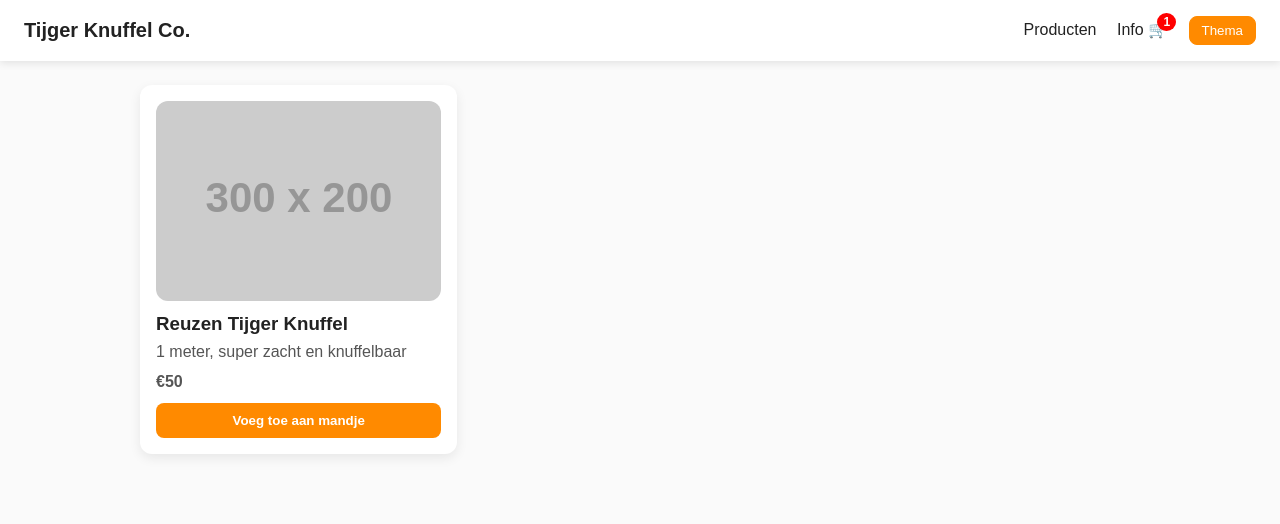
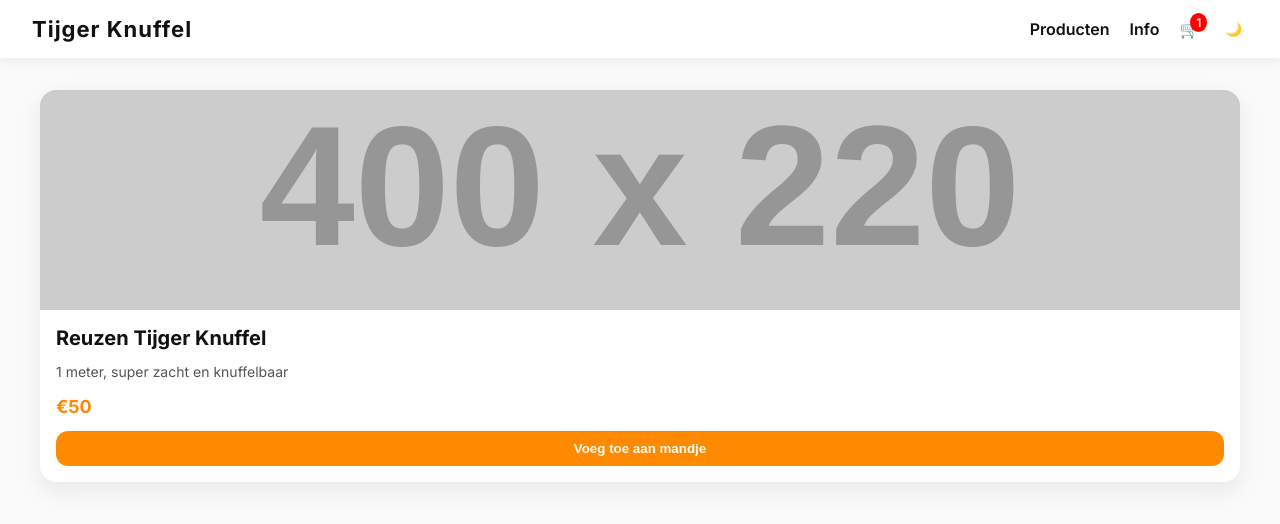
Before and after one commit to finn07-creator/Website-test-, a plain HTML site: page index.html in a window 1280 px wide. Both pictures are taken after a click on the button "Voeg toe aan mandje". Drawn offline with Linux system fonts and the light colour scheme; placeholder pictures from the web are drawn by us.

Commit message:
Update index.html

```diff
--- a/index.html
+++ b/index.html
@@ -4,18 +4,22 @@
 <meta charset="UTF-8">
 <meta name="viewport" content="width=device-width, initial-scale=1.0">
 <title>Tijger Knuffel Shop</title>
+<link href="https://fonts.googleapis.com/css2?family=Inter:wght@400;600;700&display=swap" rel="stylesheet">
 <style>
 :root {
+    --accent: #ff8a00;
     --bg-light: #fafafa;
-        --bg-dark: #1e1e1e;
-        --text-light: #222;
+    --bg-dark: #1a1a1a;
+    --card-light: #fff;
+    --card-dark: #222;
+    --text-light: #111;
     --text-dark: #f0f0f0;
-        --accent: #ff8a00;
+    --shadow: rgba(0,0,0,0.08);
 }
 
 body {
-        margin: 0;
-        font-family: Arial, sans-serif;
+    margin:0;
+    font-family: 'Inter', sans-serif;
     background: var(--bg-light);
     color: var(--text-light);
     transition: background 0.3s, color 0.3s;
@@ -23,201 +27,274 @@
 
 header {
     position: sticky;
-        top: 0;
-        display: flex;
+    top:0;
+    background: var(--card-light);
+    display:flex;
     justify-content: space-between;
-        align-items: center;
-        padding: 16px 24px;
-        background: #fff;
-        box-shadow: 0 2px 8px rgba(0,0,0,0.1);
-        z-index: 1000;
+    align-items:center;
+    padding:16px 32px;
+    box-shadow: 0 2px 12px var(--shadow);
+    z-index:1000;
 }
 
-    .logo {
-        font-weight: bold;
-        font-size: 20px;
+header .logo {
+    font-weight: 700;
+    font-size: 22px;
+    letter-spacing:1px;
 }
 
-    nav a {
-        margin-left: 16px;
-        text-decoration: none;
-        color: var(--text-light);
-        font-weight: 500;
+header nav {
+    display:flex;
+    align-items:center;
+    gap: 20px;
 }
 
-    .theme-btn {
-        margin-left: 16px;
-        cursor: pointer;
-        padding: 6px 12px;
-        border: 1px solid var(--accent);
+header nav a {
+    text-decoration:none;
+    color: var(--text-light);
+    font-weight:600;
+    position: relative;
+}
+
+header nav a::after {
+    content:'';
+    position:absolute;
+    bottom:-4px;
+    left:0;
+    width:0%;
+    height:2px;
     background: var(--accent);
-        color: #fff;
-        border-radius: 8px;
+    transition: 0.3s;
+}
+
+header nav a:hover::after {
+    width:100%;
+}
+
+.theme-btn, .cart-btn {
+    cursor:pointer;
+    border:none;
+    background:none;
+    display:flex;
+    align-items:center;
+    gap:6px;
+    font-weight:700;
+}
+
+.theme-btn span {
+    width:18px;
+    height:18px;
 }
 
 .cart-btn {
-        position: relative;
-        cursor: pointer;
-        font-weight: bold;
+    position:relative;
 }
 
 .cart-count {
-        position: absolute;
-        top: -8px;
-        right: -8px;
-        background: red;
-        color: white;
-        font-size: 12px;
-        padding: 2px 6px;
-        border-radius: 50%;
+    position:absolute;
+    top:-6px;
+    right:-8px;
+    background:red;
+    color:white;
+    font-size:12px;
+    padding:2px 6px;
+    border-radius:50%;
+    font-weight:600;
 }
 
 main {
-        padding: 24px;
-        max-width: 1000px;
-        margin: auto;
+    max-width: 1200px;
+    margin:auto;
+    padding:32px;
+    display:grid;
+    gap:32px;
 }
 
 .products {
-        display: grid;
-        grid-template-columns: repeat(auto-fill, minmax(280px, 1fr));
-        gap: 24px;
+    display:grid;
+    grid-template-columns: repeat(auto-fit,minmax(280px,1fr));
+    gap:32px;
 }
 
 .card {
-        background: #fff;
-        border-radius: 12px;
-        padding: 16px;
-        box-shadow: 0 4px 12px rgba(0,0,0,0.08);
-        display: flex;
-        flex-direction: column;
-        justify-content: space-between;
+    background: var(--card-light);
+    border-radius:16px;
+    overflow:hidden;
+    display:flex;
+    flex-direction:column;
+    box-shadow:0 8px 24px var(--shadow);
+    transition: transform 0.3s, box-shadow 0.3s;
+}
+
+.card:hover {
+    transform: translateY(-6px);
+    box-shadow:0 12px 36px var(--shadow);
 }
 
 .card img {
-        width: 100%;
-        border-radius: 12px;
-        height: 200px;
-        object-fit: cover;
-        margin-bottom: 12px;
+    width:100%;
+    height:220px;
+    object-fit:cover;
 }
 
-    .card h3 {
-        margin: 0 0 8px 0;
+.card-body {
+    padding:16px;
+    display:flex;
+    flex-direction:column;
+    gap:12px;
 }
 
-    .card p {
-        margin: 0 0 12px 0;
-        color: #555;
+.card-body h3 {
+    margin:0;
+    font-size:20px;
+    font-weight:700;
 }
 
-    .card button {
-        padding: 10px 14px;
-        border: none;
-        background: var(--accent);
-        color: white;
-        font-weight: bold;
-        border-radius: 8px;
-        cursor: pointer;
+.card-body p {
+    margin:0;
+    color:#555;
+    font-size:14px;
+    line-height:1.4;
 }
 
-    /* Cart Overlay */
+.card-body .price {
+    font-weight:700;
+    font-size:18px;
+    color: var(--accent);
+}
+
+.card-body button {
+    background: var(--accent);
+    color:white;
+    border:none;
+    padding:10px 14px;
+    font-weight:700;
+    border-radius:12px;
+    cursor:pointer;
+    transition: transform 0.2s, box-shadow 0.2s;
+}
+
+.card-body button:hover {
+    transform: translateY(-2px);
+    box-shadow: 0 4px 12px var(--shadow);
+}
+
+/* cart overlay */
 .cart-overlay {
-        position: fixed;
-        top: 0;
-        right: -100%;
-        width: 320px;
-        height: 100%;
-        background: #fff;
-        box-shadow: -4px 0 12px rgba(0,0,0,0.1);
-        padding: 24px;
-        transition: right 0.3s;
-        z-index: 2000;
-        display: flex;
-        flex-direction: column;
+    position:fixed;
+    top:0;
+    right:-100%;
+    width:380px;
+    max-width:90%;
+    height:100%;
+    background:var(--card-light);
+    box-shadow: -8px 0 24px var(--shadow);
+    padding:24px;
+    transition:right 0.4s ease;
+    display:flex;
+    flex-direction:column;
+    z-index:2000;
 }
 
 .cart-overlay.open {
-        right: 0;
+    right:0;
 }
 
 .cart-overlay h2 {
-        margin-top: 0;
+    margin-top:0;
+    font-size:22px;
+    font-weight:700;
 }
 
 .cart-item {
-        display: flex;
+    display:flex;
     justify-content: space-between;
-        margin-bottom: 12px;
-        align-items: center;
+    align-items:center;
+    margin-bottom:16px;
+}
+
+.cart-item span {
+    font-size:14px;
 }
 
 .cart-item button {
-        margin-left: 6px;
-        background: #eee;
-        color: #333;
-        font-size: 14px;
+    background:#eee;
+    border:none;
+    border-radius:8px;
+    padding:4px 8px;
+    cursor:pointer;
 }
 
 .close-cart {
-        align-self: flex-end;
-        margin-bottom: 16px;
-        cursor: pointer;
-        font-size: 18px;
-        background: none;
-        border: none;
+    align-self:flex-end;
+    cursor:pointer;
+    background:none;
+    border:none;
+    font-size:20px;
+    margin-bottom:16px;
 }
 
-    /* Dark mode */
+/* dark mode */
 body.dark {
     background: var(--bg-dark);
     color: var(--text-dark);
 }
 
 body.dark .card {
-        background: #2c2c2c;
+    background: var(--card-dark);
+}
+
+body.dark header {
+    background: var(--card-dark);
 }
 
 body.dark nav a {
     color: var(--text-dark);
 }
+
+/* responsive */
+@media(max-width:768px){
+    main {
+        padding:16px;
+        gap:24px;
+    }
+}
 </style>
 </head>
 <body>
 <header>
-    <div class="logo">Tijger Knuffel Co.</div>
+    <div class="logo">Tijger Knuffel</div>
     <nav>
         <a href="#product">Producten</a>
         <a href="#info">Info</a>
         <span class="cart-btn" id="cartBtn">🛒<span class="cart-count" id="cartCount">0</span></span>
-        <button class="theme-btn" id="themeBtn">Thema</button>
+        <button class="theme-btn" id="themeBtn">🌙</button>
     </nav>
 </header>
 
 <main>
     <div class="products" id="productList">
-        <!-- Voorbeeld product -->
         <div class="card" data-id="tijger1">
-            <img src="https://via.placeholder.com/300x200" alt="Knuffel Tijger">
+            <img src="https://via.placeholder.com/400x220" alt="Reuzen Tijger Knuffel">
+            <div class="card-body">
                 <h3>Reuzen Tijger Knuffel</h3>
                 <p>1 meter, super zacht en knuffelbaar</p>
-            <p><b>€50</b></p>
+                <p class="price">€50</p>
                 <button class="add-btn">Voeg toe aan mandje</button>
             </div>
+        </div>
+        <!-- Voeg hier extra producten toe -->
     </div>
 </main>
 
 <div class="cart-overlay" id="cartOverlay">
     <button class="close-cart" id="closeCart">✖</button>
     <h2>Winkelmandje</h2>
-    <div id="cartItems">
-        Je mandje is leeg.
-    </div>
+    <div id="cartItems">Je mandje is leeg.</div>
     <p id="cartTotal"></p>
 </div>
 
 <script>
-    // Cart logic
 let cart = {};
 
 const cartBtn = document.getElementById('cartBtn');
@@ -227,21 +304,20 @@
 const cartCount = document.getElementById('cartCount');
 const cartTotalEl = document.getElementById('cartTotal');
 
-    function updateCart() {
+function updateCart(){
     const items = Object.values(cart);
-        if(items.length === 0){
-            cartItems.innerHTML = 'Je mandje is leeg.';
-            cartCount.textContent = '0';
-            cartTotalEl.textContent = '';
+    if(items.length===0){
+        cartItems.innerHTML='Je mandje is leeg.';
+        cartCount.textContent='0';
+        cartTotalEl.textContent='';
         return;
     }
-
-        cartItems.innerHTML = '';
-        let total = 0;
+    cartItems.innerHTML='';
+    let total=0;
     items.forEach(item=>{
-            const div = document.createElement('div');
+        const div=document.createElement('div');
         div.classList.add('cart-item');
-            div.innerHTML = `
+        div.innerHTML=`
             <span>${item.name} (€${item.price}) x ${item.qty}</span>
             <span>
                 <button onclick="decrease('${item.id}')">-</button>
@@ -250,56 +326,39 @@
             </span>
         `;
         cartItems.appendChild(div);
-            total += item.price * item.qty;
+        total+=item.price*item.qty;
     });
-
-        let shipping = total >= 100 ? '✔ Gratis verzending' : 'Verzendkosten: €5';
-        cartTotalEl.textContent = `Totaal: €${total} | ${shipping}`;
-        cartCount.textContent = items.reduce((a,i)=>a+i.qty,0);
+    let shipping = total>=100?'✔ Gratis verzending':'Verzendkosten: €5';
+    cartTotalEl.textContent=`Totaal: €${total} | ${shipping}`;
+    cartCount.textContent=items.reduce((a,i)=>a+i.qty,0);
 }
 
 function addItem(id,name,price){
-        if(cart[id]){
-            cart[id].qty++;
-        } else {
-            cart[id] = {id,name,price,qty:1};
-        }
+    if(cart[id]){cart[id].qty++;}else{cart[id]={id,name,price,qty:1};}
     updateCart();
 }
 
-    function removeItem(id){
-        delete cart[id];
-        updateCart();
-    }
-
-    function increase(id){
-        cart[id].qty++;
-        updateCart();
-    }
-
-    function decrease(id){
-        cart[id].qty--;
-        if(cart[id].qty<=0) removeItem(id);
-        updateCart();
-    }
+function removeItem(id){delete cart[id];updateCart();}
+function increase(id){cart[id].qty++;updateCart();}
+function decrease(id){cart[id].qty--;if(cart[id].qty<=0)removeItem(id);}
 
 document.querySelectorAll('.add-btn').forEach(btn=>{
-        btn.addEventListener('click',(e)=>{
-            const card = e.target.closest('.card');
-            const id = card.dataset.id;
-            const name = card.querySelector('h3').innerText;
-            const price = parseFloat(card.querySelector('p b').innerText.replace('€',''));
+    btn.addEventListener('click',e=>{
+        const card=e.target.closest('.card');
+        const id=card.dataset.id;
+        const name=card.querySelector('h3').innerText;
+        const price=parseFloat(card.querySelector('.price').innerText.replace('€',''));
         addItem(id,name,price);
     });
 });
 
-    cartBtn.addEventListener('click',()=>{cartOverlay.classList.add('open')});
-    closeCart.addEventListener('click',()=>{cartOverlay.classList.remove('open')});
+cartBtn.addEventListener('click',()=>cartOverlay.classList.add('open'));
+closeCart.addEventListener('click',()=>cartOverlay.classList.remove('open'));
 
-    // Theme switch
-    const themeBtn = document.getElementById('themeBtn');
+const themeBtn=document.getElementById('themeBtn');
 themeBtn.addEventListener('click',()=>{
     document.body.classList.toggle('dark');
+    themeBtn.textContent = document.body.classList.contains('dark')?'☀️':'🌙';
 });
 </script>
 </body>
```
Lines whose indentation alone changed are shown as unchanged.
